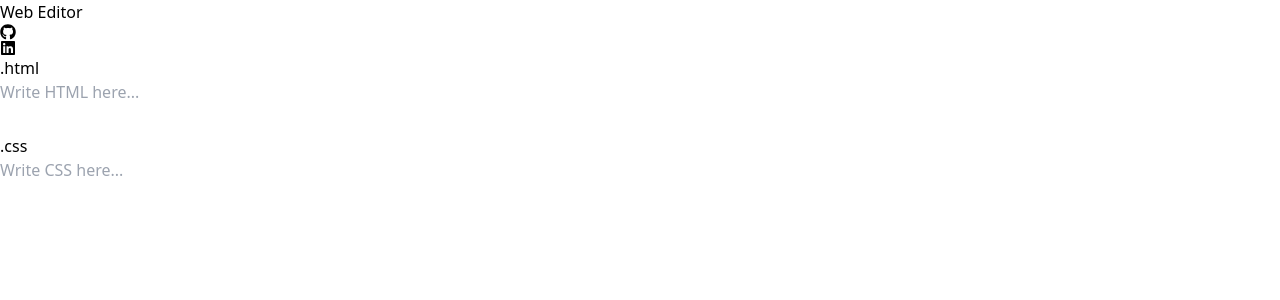
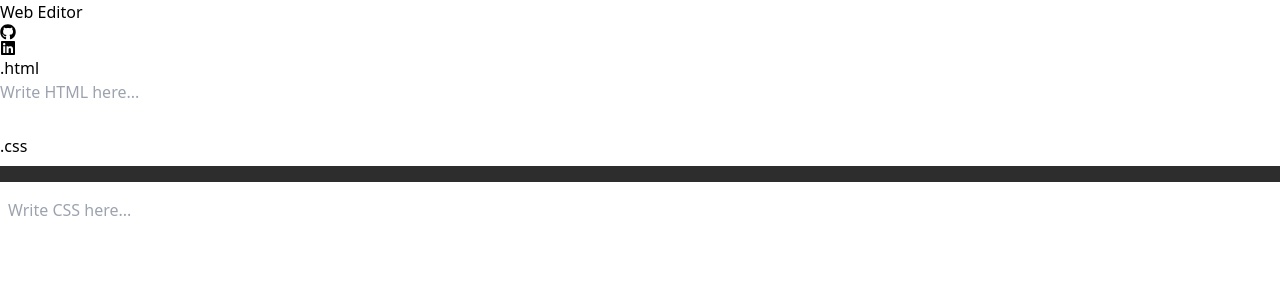
Before and after one commit to Abdullahprogramme/web_editor, a React (Create React App) app: page / in a window 1280 px wide. Shown: the top 300 px of the page. Built offline with nearby package versions, Linux system fonts and the light colour scheme.

Commit message:
Update CssEditor.js

```diff
--- a/src/CssEditor.js
+++ b/src/CssEditor.js
@@ -1,20 +1,47 @@
-import React from 'react';
+import React, { useState, useEffect, useRef } from 'react';
+import Prism from 'prismjs';
+import 'prismjs/themes/prism-tomorrow.css'; // Choose a Prism theme
+import 'prismjs/components/prism-css.min.js'; // Import CSS language for Prism
 
 function CssEditor({ cssCode, setCssCode }) {
+  const [highlightedCode, setHighlightedCode] = useState('');
+  const textareaRef = useRef(null);
+
   const handleCssChange = (e) => {
     setCssCode(e.target.value);
   };
 
+  useEffect(() => {
+    // Automatically highlight the user's CSS input using Prism
+    setHighlightedCode(Prism.highlight(cssCode, Prism.languages.css, 'css'));
+  }, [cssCode]);
+
   return (
-    <div className="w-1/2 p-1 flex flex-col">
+    <div className="w-full p-1 flex flex-col">
       <h1 className="text-2xl font-bold text-gray-600">.css</h1>
-        <div className="relative flex-1">
+
+      {/* Container for the editor */}
+      <div className="relative flex-1 mt-4">
+        {/* Highlighted code - displayed behind the textarea */}
+        <pre
+          className="absolute inset-0 overflow-auto p-2 bg-gray-800 text-white rounded font-mono text-sm leading-normal box-border"
+          style={{ lineHeight: '1.5', padding: '0.5rem' }} // Ensuring the same padding and line height
+        >
+          <code
+            className="language-css font-mono text-sm"
+            style={{ lineHeight: '1.5' }} // Matching the line height
+            dangerouslySetInnerHTML={{ __html: highlightedCode }}
+          />
+        </pre>
+
+        {/* Transparent textarea for user input */}
         <textarea
-            className="absolute inset-0 w-full h-full p-2 bg-gray-800 text-white caret-white font-mono text-sm leading-snug"
+          ref={textareaRef}
+          className="absolute inset-0 w-full h-full p-2 bg-transparent caret-white font-mono text-sm leading-normal text-transparent box-border"
           value={cssCode}
           onChange={handleCssChange}
           placeholder="Write CSS here..."
-            style={{ resize: 'none' }}
+          style={{ resize: 'none', lineHeight: '1.5', padding: '0.5rem' }} // Matching the line height and padding
         />
       </div>
     </div>
```
Lines whose indentation alone changed are shown as unchanged.
